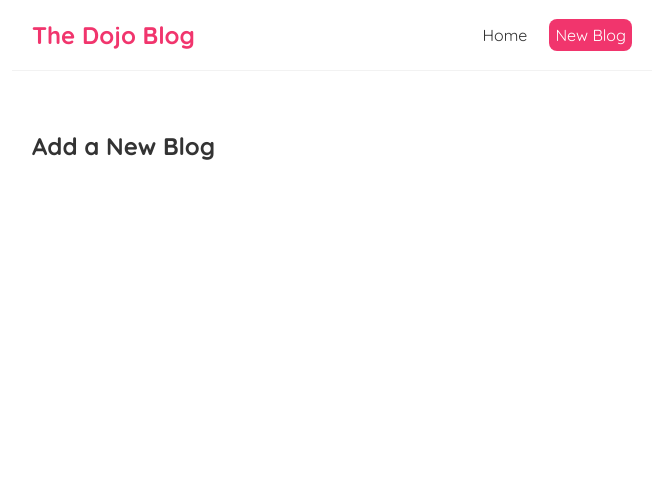
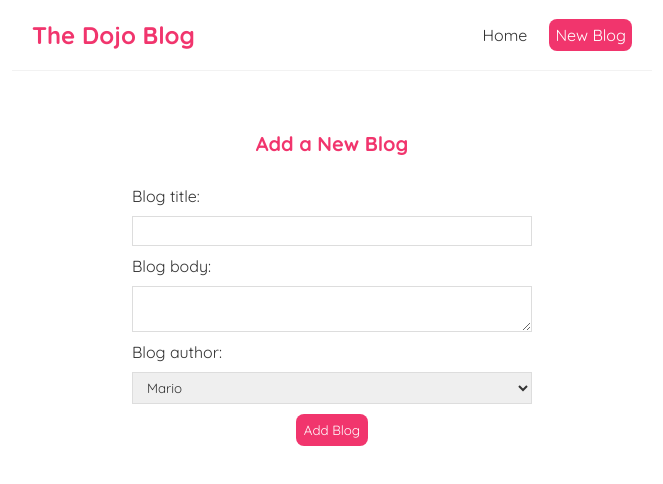
Before and after one commit to GabrielNogueiraBR/full-react-tutorial, a React (Create React App) app: page /create in a window 1280 px wide. Shown: the top 484 px of the page, without its empty margins (308-971 px from the left). Built offline with nearby package versions, Linux system fonts and the light colour scheme.

Commit message:
POST Request to add new blogs to application

```diff
--- a/src/Create.js
+++ b/src/Create.js
@@ -1,8 +1,58 @@
+import { useState } from "react";
+import { useHistory } from "react-router";
+
 const Create = () => {
+
+    const [title, setTitle] = useState('');
+    const [body, setBody] = useState('');
+    const [author, setAuthor] = useState('mario');
+    const [isPending, setIsPending] = useState(false);
+    const history = useHistory();
+
+    const handleSubmit = (e) =>{
+        e.preventDefault();
+        const blog = {title,body,author};
+
+        setIsPending(true);
+
+        fetch('http://localhost:8000/blogs',{
+          method: 'POST'  ,
+          headers: {"Content-Type": "application/json"},
+          body: JSON.stringify(blog)
+        })
+            .then(()=> setIsPending(false))
+            .then(()=>history.push('/'))
+            .catch((err)=> console.log(err.message));
+    }
 
     return (
         <div className="create">
             <h2>Add a New Blog</h2>
+            <form onSubmit={handleSubmit}>
+                <label>Blog title:</label>
+                <input
+                    type="text"
+                    required
+                    value={title}
+                    onChange={(evt)=> setTitle(evt.target.value)}
+                />
+                <label>Blog body:</label>
+                <textarea
+                    required
+                    value={body}
+                    onChange={(e)=> setBody(e.target.value)}
+                ></textarea>
+                <label>Blog author:</label>
+                <select
+                    value={author}
+                    onChange={(e)=> setAuthor(e.target.value)}
+                >
+                    <option value="mario">Mario</option>
+                    <option value="yoshi">Yoshi</option>
+                </select>
+                {!isPending && <button>Add Blog</button>}
+                {isPending && <button disabled>Adding blog...</button>}
+            </form>
         </div>
     );
 }
--- a/src/index.css
+++ b/src/index.css
@@ -62,3 +62,35 @@
   margin: 20px 0;
   text-align: justify;
 }
+
+/* create new blog form */
+.create {
+  max-width: 400px;
+  margin: 0 auto;
+  text-align: center;
+}
+.create label {
+  text-align: left;
+  display: block;
+}
+.create h2 {
+  font-size: 20px;
+  color: #f1356d;
+  margin-bottom: 30px;
+}
+.create input, .create textarea, .create select {
+  width: 100%;
+  padding: 6px 10px;
+  margin: 10px 0;
+  border: 1px solid #ddd;
+  box-sizing: border-box;
+  display: block;
+}
+.create button {
+  background: #f1356d;
+  color: #fff;
+  border: 0;
+  padding: 8px;
+  border-radius: 8px;
+  cursor: pointer;
+}
```
